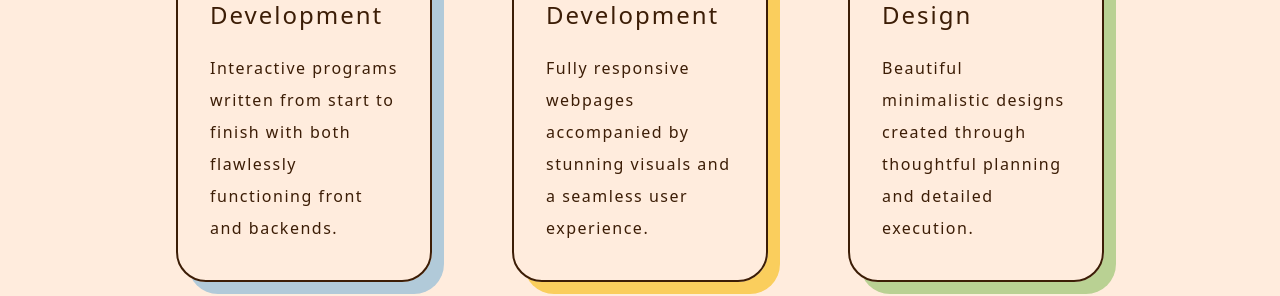
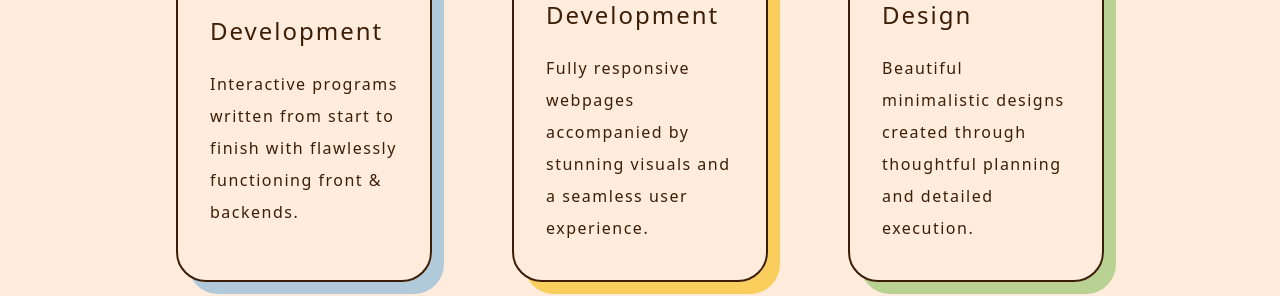
Before and after one commit to juliaszbrt/Portfolio, a Next.js app: page / in a window 1280 px wide. Shown: the part 1718-2014 px from the top of the page. Built offline with nearby package versions, Linux system fonts and the light colour scheme.

Commit message:
Fix again

```diff
--- a/src/app/Portfolio.jsx
+++ b/src/app/Portfolio.jsx
@@ -14,8 +14,8 @@ const Portfolio = () => {
                         <h2 id="fullStack" className='text-[1.5rem] tracking-[2px] mb-[1rem] leading-[2.6rem] underline decoration-[15px] decoration-[#B1CAD9] underline-offset-[-8px] lg:no-underline'>Full Stack Development</h2>
                         <p className="text-[1rem] tracking-[1.5px] leading-[2.4rem] lg:leading-[2rem]">
                             Interactive programs written from start
-                            to finish with both flawlessly functioning
-                            front and backends.
+                            to finish with flawlessly functioning
+                            front & backends.
                         </p>
                     </div>
                 </div>
```
